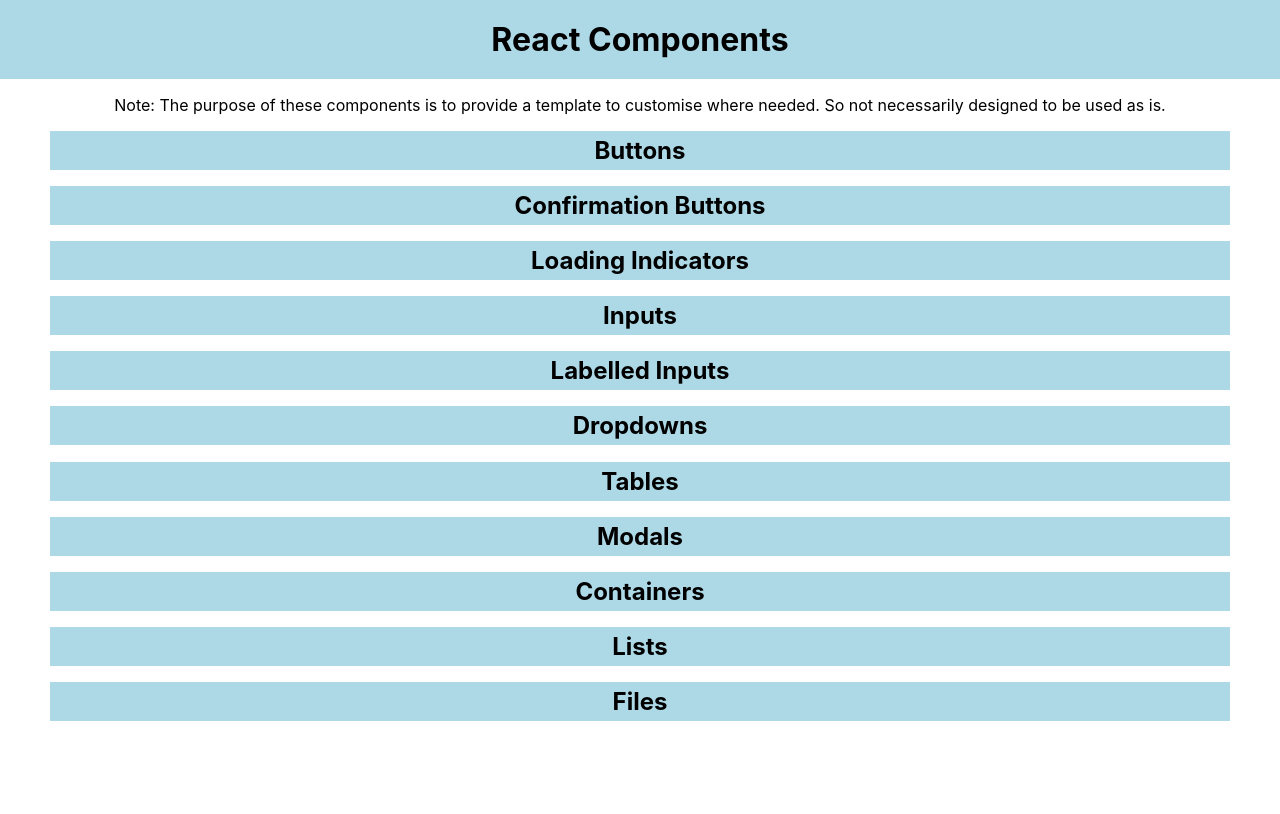
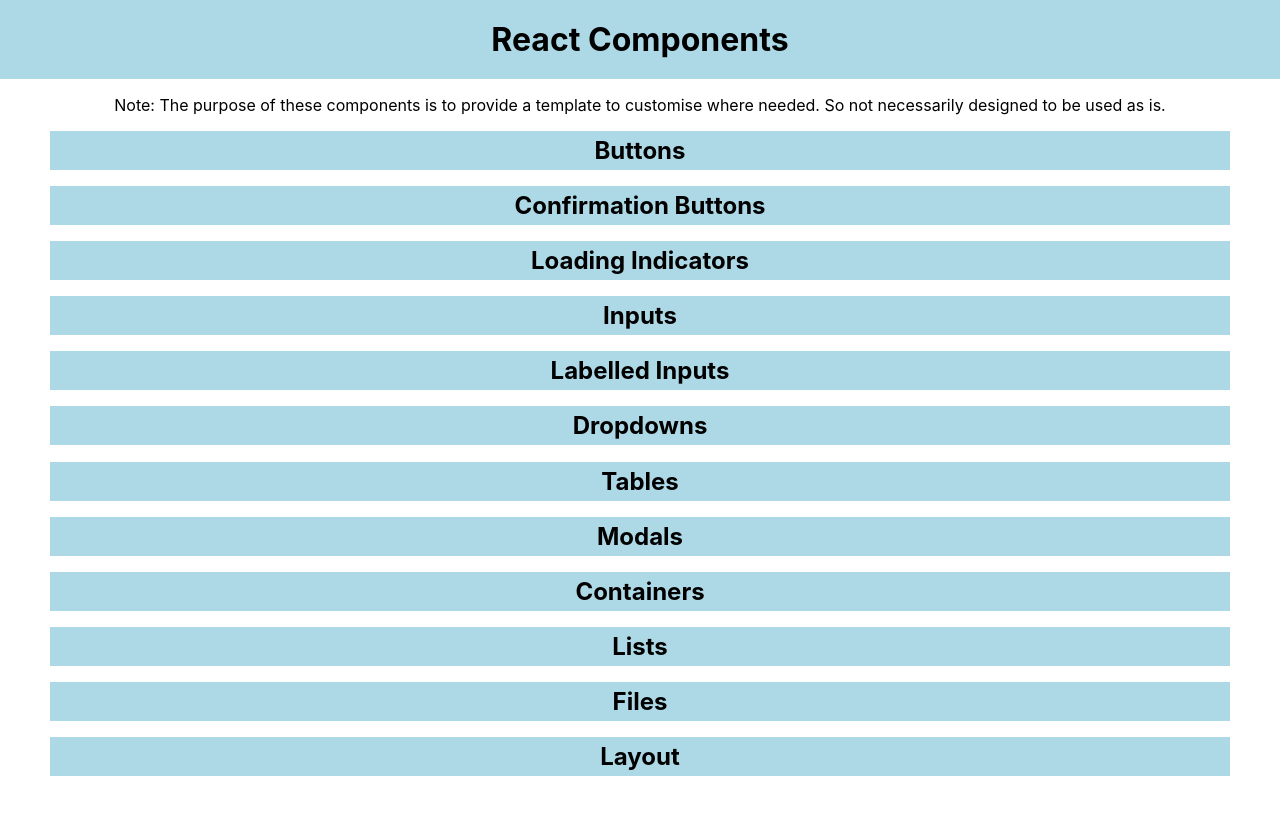
Before and after one commit to Vyper248/React-Components, a React (Create React App) app: page / in a window 1280 px wide. Shown: the top 814 px of the page. Built offline with nearby package versions, Linux system fonts and the light colour scheme.

Commit message:
Added Card component

```diff
--- a/src/App.js
+++ b/src/App.js
@@ -42,6 +42,7 @@
 import Download from './components/Files/Download';
 
 import FadeIn from './components/Containers/FadeIn';
+import Card from './components/Layout/Card';
 
 function App() {
 	const [textInput, setTextInput] = useState('Hello');
@@ -292,6 +293,27 @@
 					<Download data={{random: 'data', cat: 5}}/>
 				</DropdownContainer>
 
+				<DropdownContainer heading='Layout' open={false} instant={true}>
+					<Card>
+						<header>Card</header>
+						<section>
+							<p>Stuff here</p>
+							<p>Stuff here</p>
+							<p>Stuff here</p>
+						</section>
+						<footer><BasicButton label="Button"/></footer>
+					</Card>
+					<Card width='250px'>
+						<header>Card with Custom Width</header>
+						<section>
+							<p>Stuff here</p>
+							<p>Stuff here</p>
+							<p>Stuff here</p>
+						</section>
+						<footer><BasicButton label="Button"/></footer>
+					</Card>
+				</DropdownContainer>
+
 				{/* Modals should be at the end to prevent possible glitches */}
 				<Modal open={modal1Open} width='400px' closeFunc={() => setModal1Open(false)} closeOnClickOutside={true}>
 					<section>
--- a/src/components/Containers/FadeIn.js
+++ b/src/components/Containers/FadeIn.js
@@ -13,7 +13,7 @@
     }
 `
 
-const FadeIn = ({children, threshold=0}) => {
+const FadeIn = ({ children, threshold = 0 }) => {
     const ref = useRef(null);
 
     //if using multiple fade in components, could move this outside and pass in as a prop
@@ -21,7 +21,7 @@
 		for (const entry of entries) {
 			entry.target.classList.toggle('fade-in', entry.isIntersecting)
 		}
-	}, {threshold: threshold});
+	}, { threshold: threshold });
 
 	useEffect(() => {
         if (ref.current) animationObserver.observe(ref.current);
--- /dev/null
+++ b/src/components/Layout/Card.js
@@ -0,0 +1,31 @@
+import styled from 'styled-components';
+
+const StyledComp = styled.div`
+    display: inline-block;
+    margin: 5px;
+    background-color: #FFF;
+    border: 1px solid #AAA;
+    border-radius: 5px;
+    width: ${props => props.width};
+    box-shadow: 1px 1px 3px #BBB;
+
+    & header {
+        font-weight: bold;
+        padding: 10px;
+        border-bottom: 1px solid #AAA;
+    }
+
+    & footer {
+        border-top: 1px solid #AAA;
+    }
+`
+
+const Card = ({children, width='max-content'}) => {
+    return (
+        <StyledComp width={width}>
+            { children }
+        </StyledComp>
+    );
+}
+
+export default Card;
```
